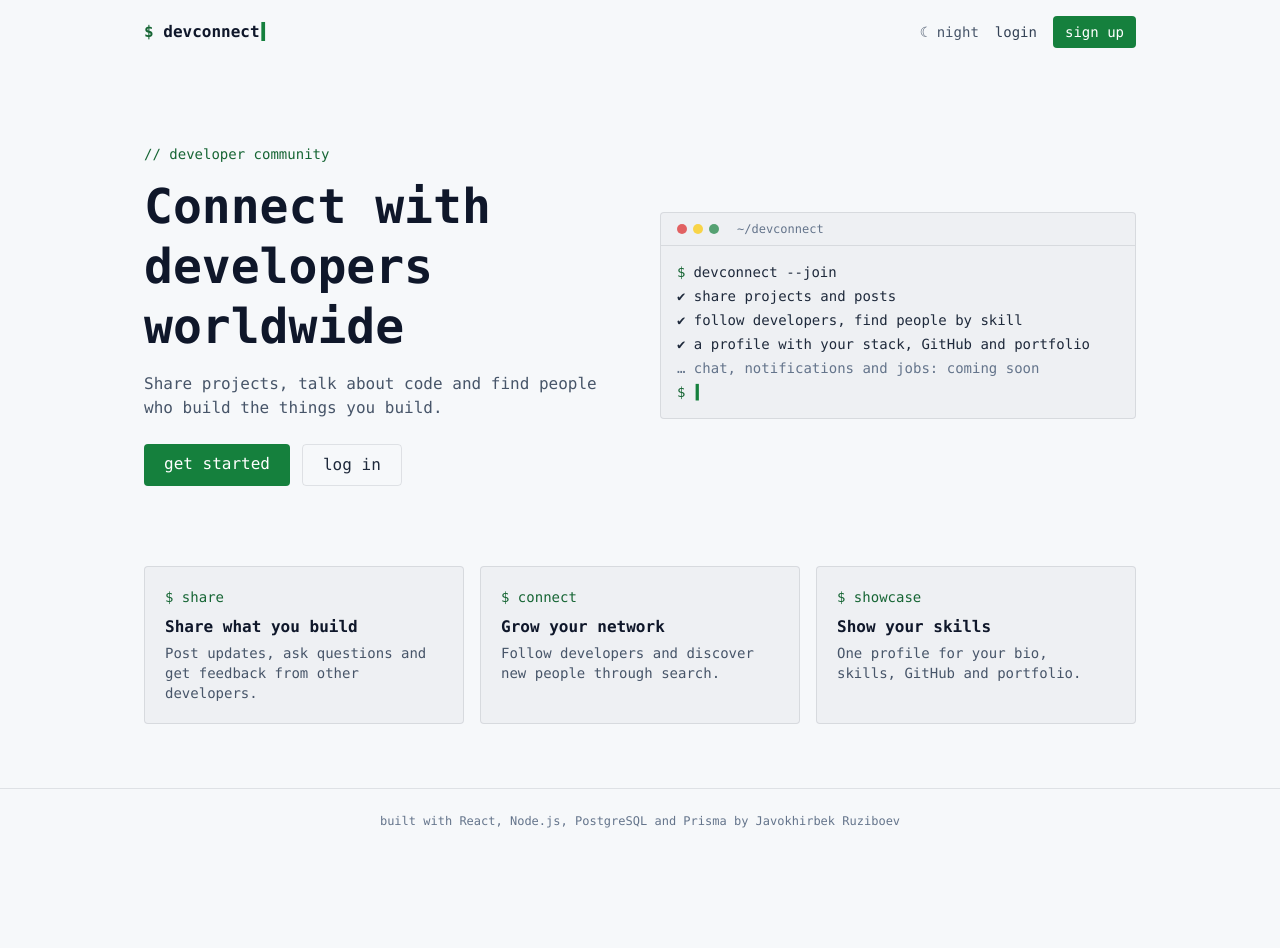
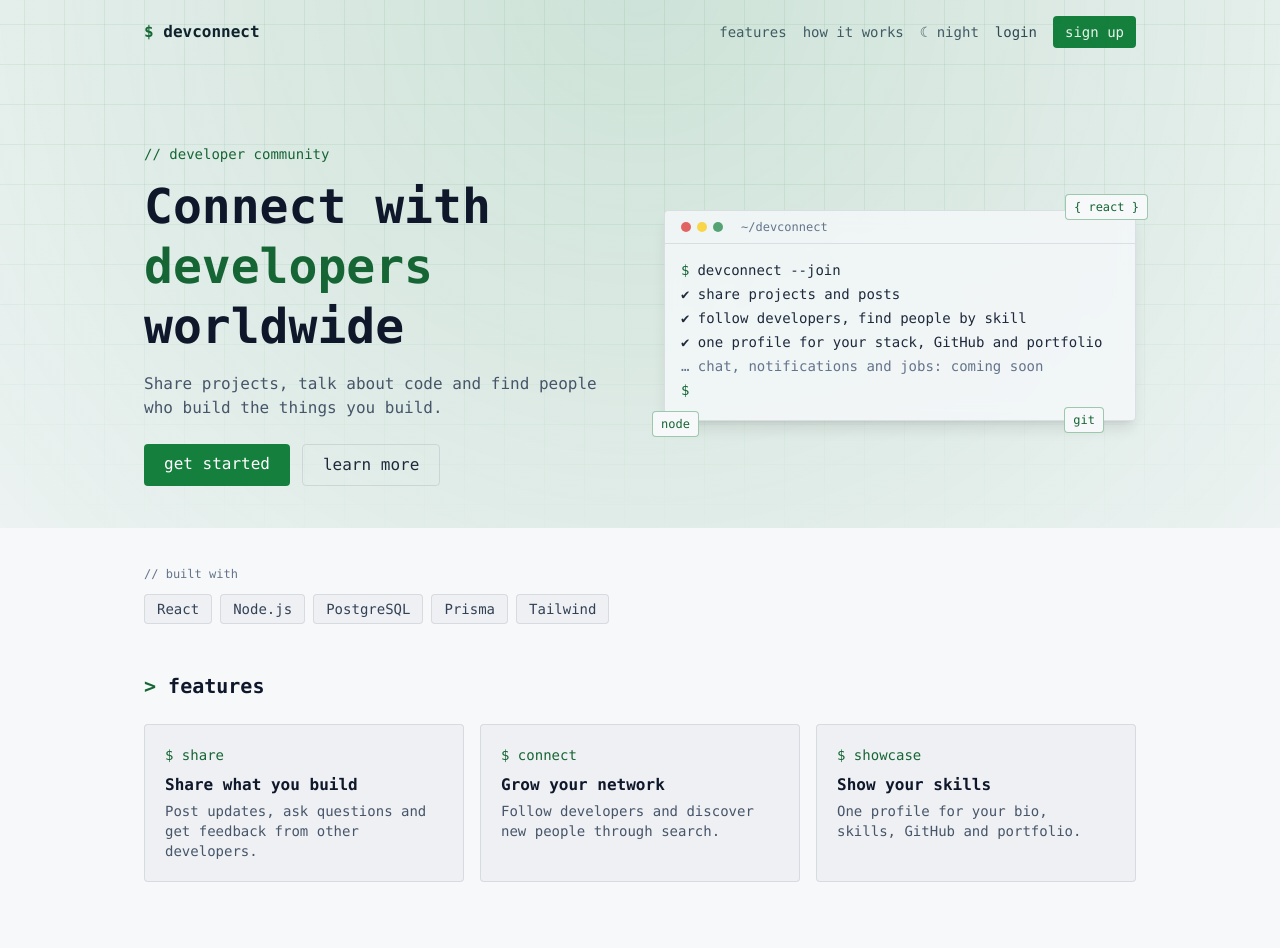
Before and after one commit to Javokhir05/devconnect, a React (Vite) app in the folder frontend/: page / in a window 1280 px wide. Shown: the top 948 px of the page. Before the commit the page ends 853 px from the top, so only its background shows below. Built offline with nearby package versions, Linux system fonts and the light colour scheme; no server answers.

Commit message:
style: improved landing page

```diff
--- a/frontend/src/index.css
+++ b/frontend/src/index.css
@@ -66,3 +66,48 @@ html[data-theme="light"] {
   --color-red-400: #dc2626;
   --color-pink-400: #db2777;
 }
+
+
+html {
+  scroll-behavior: smooth;
+}
+
+/* faint grid and glow behind the hero */
+.grid-bg {
+  background-image:
+    linear-gradient(to right, color-mix(in srgb, var(--color-accent-500) 8%, transparent) 1px, transparent 1px),
+    linear-gradient(to bottom, color-mix(in srgb, var(--color-accent-500) 8%, transparent) 1px, transparent 1px);
+  background-size: 40px 40px;
+  mask-image: radial-gradient(ellipse at top, black 30%, transparent 75%);
+}
+
+.hero-glow {
+  background: radial-gradient(
+    circle at 50% 0%,
+    color-mix(in srgb, var(--color-accent-500) 18%, transparent),
+    transparent 60%
+  );
+}
+
+@keyframes float {
+  0%,
+  100% {
+    transform: translateY(0);
+  }
+  50% {
+    transform: translateY(-8px);
+  }
+}
+
+.float {
+  animation: float 6s ease-in-out infinite;
+}
+
+@media (prefers-reduced-motion: reduce) {
+  html {
+    scroll-behavior: auto;
+  }
+  .float {
+    animation: none;
+  }
+}
--- a/frontend/src/pages/Landing.jsx
+++ b/frontend/src/pages/Landing.jsx
@@ -1,13 +1,14 @@
+import { useEffect, useState } from "react";
 import { Link, Navigate } from "react-router-dom";
 import { useAuth } from "../context/AuthContext";
 import ThemeToggle from "../components/ThemeToggle";
 
-const terminalLines = [
-  { prompt: true, text: "devconnect --join" },
-  { text: "✔ share projects and posts" },
-  { text: "✔ follow developers, find people by skill" },
-  { text: "✔ a profile with your stack, GitHub and portfolio" },
-  { dim: true, text: "… chat, notifications and jobs: coming soon" },
+const CMD = "devconnect --join";
+const OUTPUT = [
+  "✔ share projects and posts",
+  "✔ follow developers, find people by skill",
+  "✔ one profile for your stack, GitHub and portfolio",
+  "… chat, notifications and jobs: coming soon",
 ];
 
 const features = [
@@ -28,18 +29,97 @@ const features = [
   },
 ];
 
+const steps = [
+  { n: "01", title: "Create your profile", text: "Add your bio, skills and links in a minute." },
+  { n: "02", title: "Post and follow", text: "Share your work and follow developers you like." },
+  { n: "03", title: "Find your people", text: "Search the community by name, username or skill." },
+];
+
+const stack = ["React", "Node.js", "PostgreSQL", "Prisma", "Tailwind"];
+
+function TerminalCard() {
+  const reduce = window.matchMedia("(prefers-reduced-motion: reduce)").matches;
+  const [chars, setChars] = useState(reduce ? CMD.length : 0);
+  const [visible, setVisible] = useState(reduce ? OUTPUT.length : 0);
+
+  // type the command letter by letter, then reveal the output lines one by one
+  useEffect(() => {
+    if (reduce) return;
+    let timer;
+    if (chars < CMD.length) {
+      timer = setTimeout(() => setChars(chars + 1), 70);
+    } else if (visible < OUTPUT.length) {
+      timer = setTimeout(() => setVisible(visible + 1), 450);
+    }
+    return () => clearTimeout(timer);
+  }, [chars, visible, reduce]);
+
+  return (
+    <div className="relative">
+      <div className="overflow-hidden rounded-xl border border-white/10 bg-base/80 shadow-lg backdrop-blur">
+        <div className="flex items-center gap-1.5 border-b border-white/10 px-4 py-2">
+          <span className="h-2.5 w-2.5 rounded-full bg-red-400/70" />
+          <span className="h-2.5 w-2.5 rounded-full bg-yellow-400/70" />
+          <span className="h-2.5 w-2.5 rounded-full bg-accent-500/70" />
+          <span className="ml-3 text-xs text-slate-500">~/devconnect</span>
+        </div>
+        <div aria-hidden="true" className="min-h-[11rem] space-y-1 overflow-x-auto p-4 text-sm">
+          <div className="text-slate-200">
+            <span className="mr-2 text-accent-400">$</span>
+            {CMD.slice(0, chars)}
+            {chars < CMD.length && <span className="cursor" />}
+          </div>
+          {OUTPUT.slice(0, visible).map((line) => (
+            <div key={line} className={line.startsWith("…") ? "text-slate-500" : "text-slate-200"}>
+              {line}
+            </div>
+          ))}
+          {visible === OUTPUT.length && (
+            <div className="text-accent-400">
+              $ <span className="cursor" />
+            </div>
+          )}
+        </div>
+      </div>
+
+      {/* floating tech badges (desktop only) */}
+      <span className="float absolute -right-3 -top-4 hidden rounded border border-accent-500/40 bg-base px-2 py-1 text-xs text-accent-400 md:block">
+        {"{ react }"}
+      </span>
+      <span
+        className="float absolute -bottom-4 -left-3 hidden rounded border border-accent-500/40 bg-base px-2 py-1 text-xs text-accent-400 md:block"
+        style={{ animationDelay: "1.5s" }}
+      >
+        node
+      </span>
+      <span
+        className="float absolute -bottom-3 right-8 hidden rounded border border-accent-500/40 bg-base px-2 py-1 text-xs text-accent-400 md:block"
+        style={{ animationDelay: "3s" }}
+      >
+        git
+      </span>
+    </div>
+  );
+}
+
 export default function Landing() {
   const { user, loading } = useAuth();
   if (loading) return null;
   if (user) return <Navigate to="/feed" replace />;
 
   return (
-    <div className="min-h-screen bg-base text-slate-200">
-      <header className="mx-auto flex max-w-5xl items-center justify-between px-4 py-4">
+    <div className="relative min-h-screen overflow-x-hidden bg-base text-slate-200">
+      <header className="relative z-10 mx-auto flex max-w-5xl items-center justify-between px-4 py-4">
         <span className="font-bold text-white">
           <span className="text-accent-400">$</span> <span className="cursor">devconnect</span>
         </span>
         <nav className="flex items-center gap-4 text-sm">
+          <a href="#features" className="hidden text-slate-400 hover:text-white sm:inline">
+            features
+          </a>
+          <a href="#how" className="hidden text-slate-400 hover:text-white sm:inline">
+            how it works
+          </a>
           <ThemeToggle />
           <Link to="/login" className="text-slate-300 hover:text-white">
             login
@@ -53,12 +133,22 @@ export default function Landing() {
         </nav>
       </header>
 
-      <main className="mx-auto max-w-5xl px-4">
-        <section className="grid items-center gap-10 py-12 md:grid-cols-2 md:py-20">
+      <main className="relative z-10 mx-auto max-w-5xl px-4">
+        {/* hero */}
+        <section className="relative grid items-center gap-12 py-12 md:grid-cols-2 md:py-20">
+          <div
+            aria-hidden="true"
+            className="grid-bg pointer-events-none absolute inset-x-[-100vw] top-[-5rem] -z-10 h-[34rem]"
+          />
+          <div
+            aria-hidden="true"
+            className="hero-glow pointer-events-none absolute inset-x-[-100vw] top-[-5rem] -z-10 h-[34rem]"
+          />
+
           <div>
             <p className="text-sm text-accent-400">{"// developer community"}</p>
             <h1 className="mt-3 text-3xl font-bold leading-tight text-white sm:text-4xl md:text-5xl">
-              Connect with developers worldwide
+              Connect with <span className="text-accent-400">developers</span> worldwide
             </h1>
             <p className="mt-4 text-slate-400">
               Share projects, talk about code and find people who build the things you build.
@@ -70,49 +160,81 @@ export default function Landing() {
               >
                 get started
               </Link>
-              <Link
-                to="/login"
+              <a
+                href="#features"
                 className="rounded-lg border border-white/10 px-5 py-2 text-slate-200 hover:bg-white/5"
               >
-                log in
-              </Link>
+                learn more
+              </a>
             </div>
           </div>
 
-          <div className="overflow-hidden rounded-xl border border-white/10 bg-white/3">
-            <div className="flex items-center gap-1.5 border-b border-white/10 px-4 py-2">
-              <span className="h-2.5 w-2.5 rounded-full bg-red-400/70" />
-              <span className="h-2.5 w-2.5 rounded-full bg-yellow-400/70" />
-              <span className="h-2.5 w-2.5 rounded-full bg-accent-500/70" />
-              <span className="ml-3 text-xs text-slate-500">~/devconnect</span>
-            </div>
-            <div className="space-y-1 overflow-x-auto p-4 text-sm">
-              {terminalLines.map((l) => (
-                <div key={l.text} className={l.dim ? "text-slate-500" : "text-slate-200"}>
-                  {l.prompt && <span className="mr-2 text-accent-400">$</span>}
-                  {l.text}
-                </div>
-              ))}
-              <div className="text-accent-400">
-                $ <span className="cursor" />
+          <TerminalCard />
+        </section>
+
+        {/* stack strip */}
+        <section className="pb-12">
+          <p className="mb-3 text-xs text-slate-500">{"// built with"}</p>
+          <ul className="flex flex-wrap gap-2">
+            {stack.map((s) => (
+              <li
+                key={s}
+                className="rounded border border-white/10 bg-white/[0.03] px-3 py-1 text-sm text-slate-300"
+              >
+                {s}
+              </li>
+            ))}
+          </ul>
+        </section>
+
+        {/* features */}
+        <section id="features" className="scroll-mt-6 pb-16">
+          <h2 className="mb-6 text-xl font-semibold text-white">
+            <span className="text-accent-400">&gt;</span> features
+          </h2>
+          <div className="grid gap-4 sm:grid-cols-3">
+            {features.map((f) => (
+              <div key={f.cmd} className="rounded-xl border border-white/10 bg-white/[0.03] p-5">
+                <p className="text-sm text-accent-400">$ {f.cmd}</p>
+                <h3 className="mt-2 font-semibold text-white">{f.title}</h3>
+                <p className="mt-1 text-sm text-slate-400">{f.text}</p>
               </div>
-            </div>
+            ))}
           </div>
         </section>
 
-        <section className="grid gap-4 pb-16 sm:grid-cols-3">
-          {features.map((f) => (
-            <div key={f.cmd} className="rounded-xl border border-white/10 bg-white/3 p-5">
-              <p className="text-sm text-accent-400">$ {f.cmd}</p>
-              <h2 className="mt-2 font-semibold text-white">{f.title}</h2>
-              <p className="mt-1 text-sm text-slate-400">{f.text}</p>
-            </div>
-          ))}
+        {/* how it works */}
+        <section id="how" className="scroll-mt-6 pb-16">
+          <h2 className="mb-6 text-xl font-semibold text-white">
+            <span className="text-accent-400">&gt;</span> how it works
+          </h2>
+          <ol className="grid gap-4 sm:grid-cols-3">
+            {steps.map((s) => (
+              <li key={s.n} className="rounded-xl border border-white/10 p-5">
+                <p className="text-2xl font-bold text-accent-400">{s.n}</p>
+                <h3 className="mt-2 font-semibold text-white">{s.title}</h3>
+                <p className="mt-1 text-sm text-slate-400">{s.text}</p>
+              </li>
+            ))}
+          </ol>
+        </section>
+
+        {/* closing call to action */}
+        <section className="mb-16 rounded-xl border border-accent-500/40 bg-accent-500/5 p-6 text-center sm:p-10">
+          <p className="text-sm text-accent-400">$ ready --join</p>
+          <h2 className="mt-2 text-2xl font-bold text-white">Join the community</h2>
+          <p className="mt-2 text-slate-400">It takes a minute, and it's free.</p>
+          <Link
+            to="/register"
+            className="mt-5 inline-block rounded-lg bg-accent-500 px-6 py-2 font-medium text-white hover:bg-accent-400"
+          >
+            create account
+          </Link>
         </section>
       </main>
 
-      <footer className="border-t border-white/10 py-6 text-center text-xs text-slate-500">
-        built with React, Node.js, PostgreSQL and Prisma by Javokhirbek Ruziboev
+      <footer className="relative z-10 border-t border-white/10 py-6 text-center text-xs text-slate-500">
+        built with React, Node.js, PostgreSQL and Prisma
       </footer>
     </div>
   );
```
